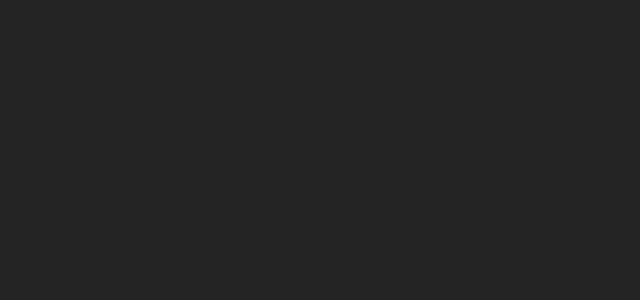
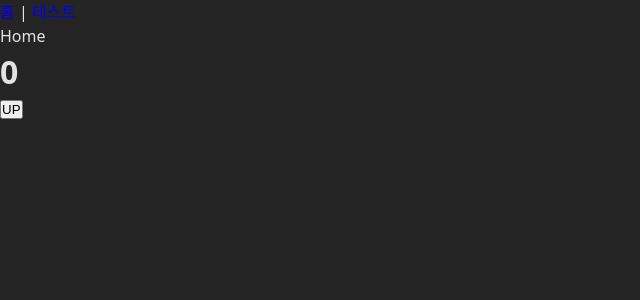
Before and after one commit to IPYURA/hooks_review, a React (Vite) app: page / in a window 1280 px wide. Before the commit this address had no page. Shown: the top 300 px of the page, without its empty margins (0-640 px from the left). Built offline with nearby package versions, Linux system fonts and the light colour scheme.

Commit message:
usecontext

```diff
--- a/src/App.jsx
+++ b/src/App.jsx
@@ -1,18 +1,30 @@
 import { useState } from 'react';
-import { BrowserRouter, Routes, Route } from 'react-router-dom';
+import { BrowserRouter, Routes, Route, Link } from 'react-router-dom';
 import './App.css';
 import TestNumContext from './Context/TestNumContext';
-// import Home from './views/Home/Home';
-// import Test from './views/Test/Test';
+import Home from './views/Home/Home';
+import Test from './views/Test/Test';
+
+function GNB() {
+    return (
+        <nav>
+            <Link to='/'>홈</Link>
+            <span> | </span>
+            <Link to='/test'>테스트</Link>
+        </nav>
+    );
+}
 
 function App() {
-    const [testNum, setTestNum] = useState(0);
+    const [globalVal, setGlobalVal] = useState(0);
     return (
-        <TestNumContext.Provider value={{ testNum, setTestNum }}>
+        //함수도 같이 전달
+        <TestNumContext.Provider value={{ globalVal, setGlobalVal }}>
             <BrowserRouter>
+                <GNB />
                 <Routes>
-                    {/* <Route path='/' element={<Home />} /> */}
-                    {/* <Route path='/test' element={<Test />} /> */}
+                    <Route path='/' element={<Home />} />
+                    <Route path='/test' element={<Test />} />
                 </Routes>
             </BrowserRouter>
         </TestNumContext.Provider>
--- a/src/Context/TestNumContext.js
+++ b/src/Context/TestNumContext.js
@@ -1,7 +1,4 @@
 import { createContext } from 'react';
 
-const TestNumContext = createContext({
-  testNum: 0,
-  setTestNum: () => {},
-});
+const TestNumContext = createContext();
 export default TestNumContext;
--- a/src/views/Home/Home.jsx
+++ b/src/views/Home/Home.jsx
@@ -1,14 +1,18 @@
-// import { useState, useContext } from 'react';
-// import TestNumContext from '../../Context/TestNumContext';
+import { useState, useContext } from 'react';
+import TestNumContext from '../../Context/TestNumContext';
 
-// const Home = () => {
-//     const context = useContext(TestNumContext);
-//     return (
-//         <>
-//             <div>Home</div>
-//             <h1>{testNum}</h1>
-//             <button onClick={setTestNum((prev) => prev + 1)}></button>
-//         </>
-//     );
-// };
-// export default Home;
+const Home = () => {
+    const { globalVal, setGlobalVal } = useContext(TestNumContext);
+
+    const handleClick = () => {
+        setGlobalVal(globalVal + 1);
+    };
+    return (
+        <>
+            <div>Home</div>
+            <h1>{globalVal}</h1>
+            <button onClick={handleClick}>UP</button>
+        </>
+    );
+};
+export default Home;
--- a/src/views/Test/Test.jsx
+++ b/src/views/Test/Test.jsx
@@ -1,14 +1,18 @@
-// import { useState, useContext } from 'react';
-// import TestNumContext from '../../Context/TestNumContext';
+import { useState, useContext } from 'react';
+import TestNumContext from '../../Context/TestNumContext';
 
-// const Test = () => {
-//     const [testNum, setTestNum] = useContext(TestNumContext);
-//     return (
-//         <>
-//             <div>Test</div>
-//             <h1>{testNum}</h1>
-//             <button onClick={setTestNum(prev => prev + 1)}></button>
-//         </>
-//     );
-// };
-// export default Test;
+const Test = () => {
+    const {globalVal, setGlobalVal} = useContext(TestNumContext);
+
+    const handleClick = () => {
+        setGlobalVal(globalVal + 1);
+      };
+    return (
+        <>
+            <div>Test</div>
+            <h1>{globalVal}</h1>
+            <button onClick={handleClick}>UP</button>
+        </>
+    );
+};
+export default Test;
```
